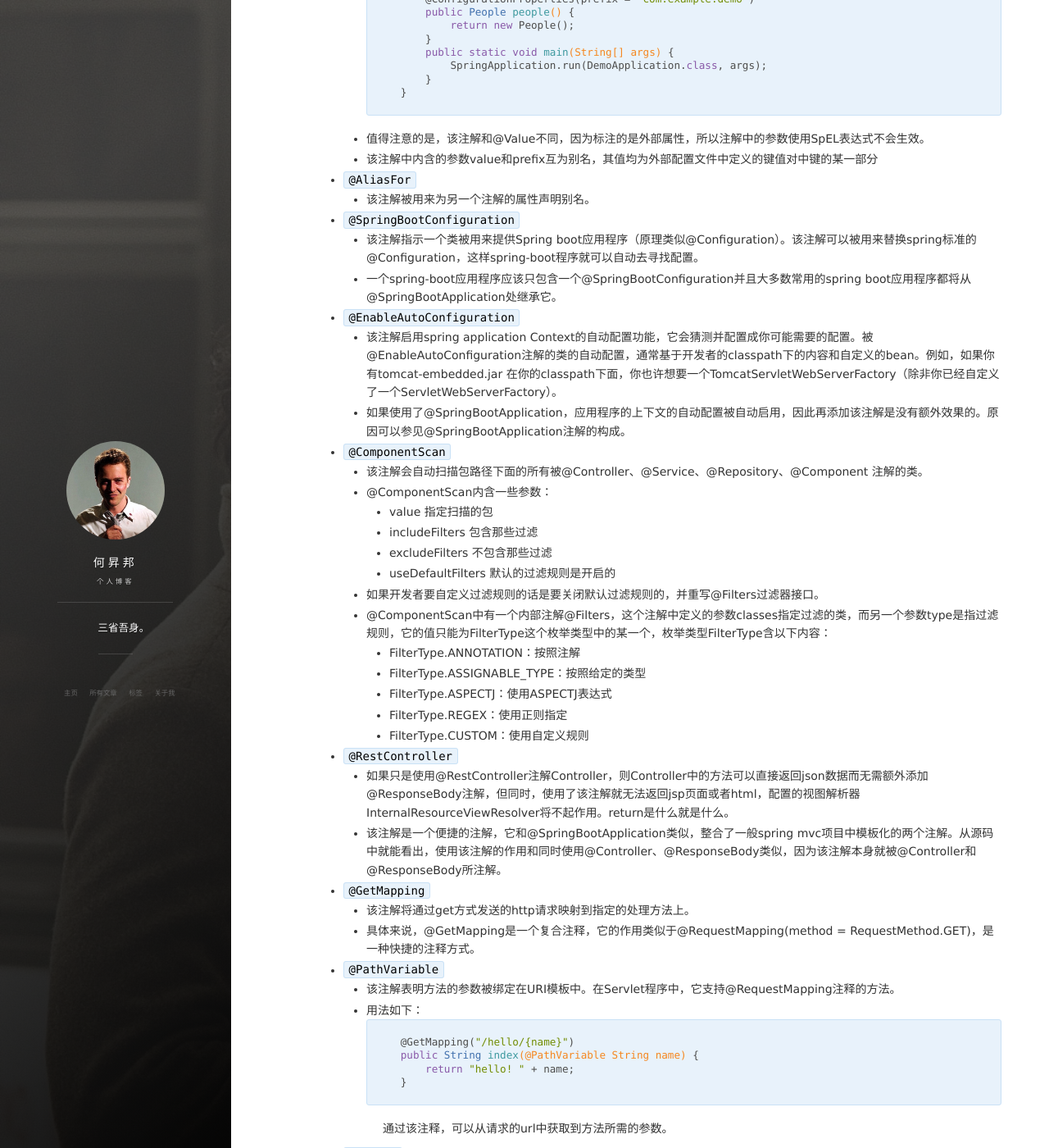
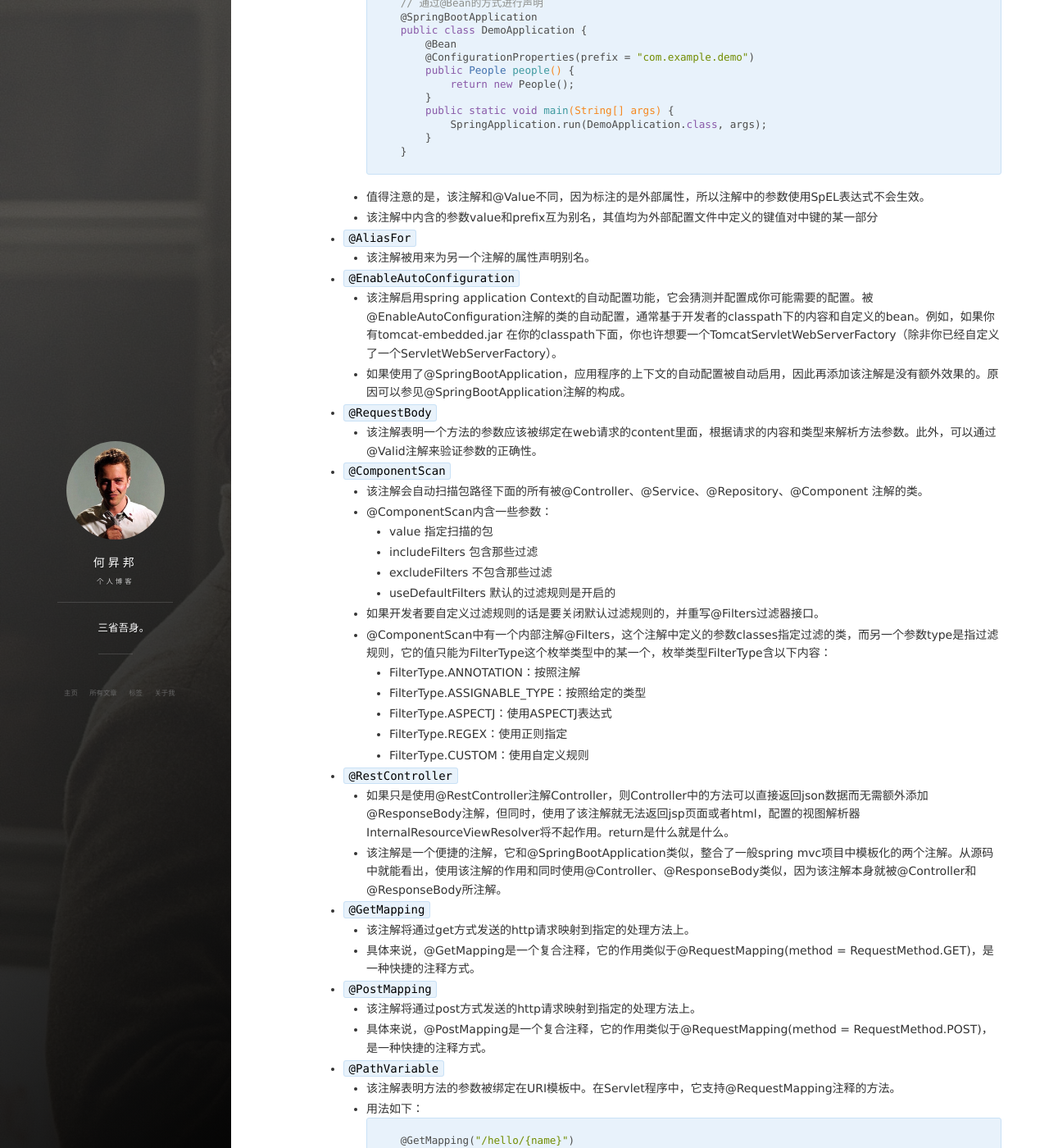
Before and after one commit to heshengbang/heshengbang.github.io, a Jekyll site: the page built from _posts/2018-7-12-Spring-boot中的注解及配置.md, in a window 1280 px wide and 1400 px high, scrolled down 1582 px. Shown: the whole window at 82% size. Built offline with Jekyll 4.4.1, drawn with Linux system fonts in a browser that asks for light colours; nearby versions of some CDN libraries; comment, search, counter and statistics services are not loaded; some of the changed text lies outside the part shown.

Commit message:
add files

```diff
--- a/_posts/2018-7-12-Spring-boot中的注解及配置.md
+++ b/_posts/2018-7-12-Spring-boot中的注解及配置.md
@@ -35,6 +35,9 @@
 
 - `@Bean`
 	- @Bean明确地指示了一种产生bean的方法，并且将产生的bean交个spring容器管理，该注解常常配合上面提到的@Configuration使用。@Configuration用于注解一个类，表明当前类会配置一个或多个Bean实例，并将Bean交给spring容器管理。@Bean用于注解其中的方法，表明该方法用于产生了一个Bean实例，并且该Bean实例已经交给了spring容器管理。
+
+- `@RefreshScope`
+	- 被该注解标注的类对应的bean将在运行时被刷新。被这种方式注解的bean可以在运行时被刷新，并且任何使用它们的组件将在下一次方法调用中获得新的bean实例，该实例已经完全初始化并注入所有依赖项。
 
 - `@ConfigurationProperties`
 	- 该注解用来注解Bean将获取到外部化的配置。如果开发者想绑定一些来自外部配置的属性值(例如，来自application.properties文件的一些属性配置)，即可将该注解添加到一个类上或者被@Bean注解的方法上。例如：
@@ -87,13 +90,12 @@
 - `@AliasFor`
 	- 该注解被用来为另一个注解的属性声明别名。
 
-- `@SpringBootConfiguration`
-	- 该注解指示一个类被用来提供Spring boot应用程序（原理类似@Configuration）。该注解可以被用来替换spring标准的@Configuration，这样spring-boot程序就可以自动去寻找配置。
-	- 一个spring-boot应用程序应该只包含一个@SpringBootConfiguration并且大多数常用的spring boot应用程序都将从@SpringBootApplication处继承它。
-
 - `@EnableAutoConfiguration`
 	- 该注解启用spring application Context的自动配置功能，它会猜测并配置成你可能需要的配置。被@EnableAutoConfiguration注解的类的自动配置，通常基于开发者的classpath下的内容和自定义的bean。例如，如果你有tomcat-embedded.jar 在你的classpath下面，你也许想要一个TomcatServletWebServerFactory（除非你已经自定义了一个ServletWebServerFactory）。
 	- 如果使用了@SpringBootApplication，应用程序的上下文的自动配置被自动启用，因此再添加该注解是没有额外效果的。原因可以参见@SpringBootApplication注解的构成。
+
+- `@RequestBody`
+	- 该注解表明一个方法的参数应该被绑定在web请求的content里面，根据请求的内容和类型来解析方法参数。此外，可以通过@Valid注解来验证参数的正确性。
 
 - `@ComponentScan`
 	- 该注解会自动扫描包路径下面的所有被@Controller、@Service、@Repository、@Component 注解的类。
@@ -118,6 +120,10 @@
 	- 该注解将通过get方式发送的http请求映射到指定的处理方法上。
 	- 具体来说，@GetMapping是一个复合注释，它的作用类似于@RequestMapping(method = RequestMethod.GET)，是一种快捷的注释方式。
 
+- `@PostMapping`
+	- 该注解将通过post方式发送的http请求映射到指定的处理方法上。
+	- 具体来说，@PostMapping是一个复合注释，它的作用类似于@RequestMapping(method = RequestMethod.POST)，是一种快捷的注释方式。
+
 - `@PathVariable`
 	- 该注解表明方法的参数被绑定在URI模板中。在Servlet程序中，它支持@RequestMapping注释的方法。
 	- 用法如下：
@@ -136,6 +142,10 @@
 - `@SpringBootApplication`
 	- 该注解指示一个类中存在一个或多个被@Bean标注的方法，这些方法被用于初始化、配置并产生Bean实例，该注解同时还帮应用启用自动配置和组件扫描的功能。
 	- 这是一个十分方便的注解，这个注解产生的原因就是spring-boot为了解决模板化开发spring应用而产生，所以spring中模板化的使用注解也应该被一个注解替换。使用@SpringBootApplication注解等效于同时使用了@Configuration、@EnableAutoConfiguration、@ComponentScan。
+
+- `@SpringBootConfiguration`
+	- 该注解指示一个类被用来提供Spring boot应用程序（原理类似@Configuration）。该注解可以被用来替换spring标准的@Configuration，这样spring-boot程序就可以自动去寻找配置。
+	- 一个spring-boot应用程序应该只包含一个@SpringBootConfiguration并且大多数常用的spring boot应用程序都将从@SpringBootApplication处继承它。
 
 - `@EnableEurekaServer`
 	- 使用该注解可以激活Eureka服务器的相关配置
```
